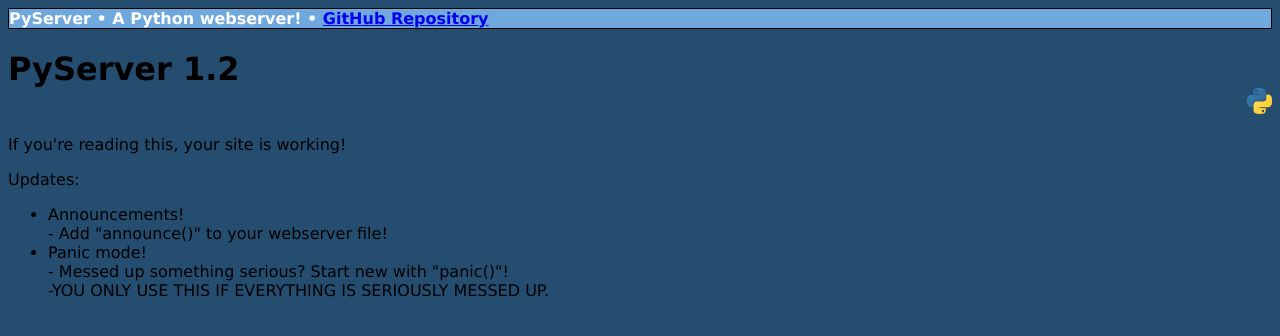
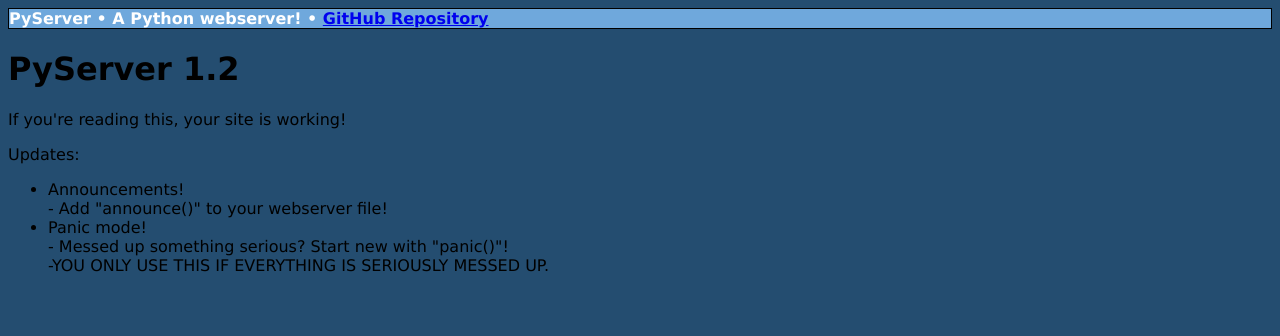
Before and after one commit to dillakick/PyServer, a plain HTML site: page index.html in a window 1280 px wide. Drawn offline with Linux system fonts and the light colour scheme.

Commit message:
Removed Python logo

```diff
--- a/index.html
+++ b/index.html
@@ -6,7 +6,7 @@
     <body>
 	    <div class="navbar">PyServer &bull; A Python webserver! &bull; <a href="https://github.com/nxm3/PyServer">GitHub Repository</a></div>
 
-        <h1>PyServer 1.2 <img src="logo.png"></h1>
+        <h1>PyServer 1.2</h1>
         <p>If you're reading this, your site is working!</p>
 		<p> Updates: </p>
 		<ul>
```
